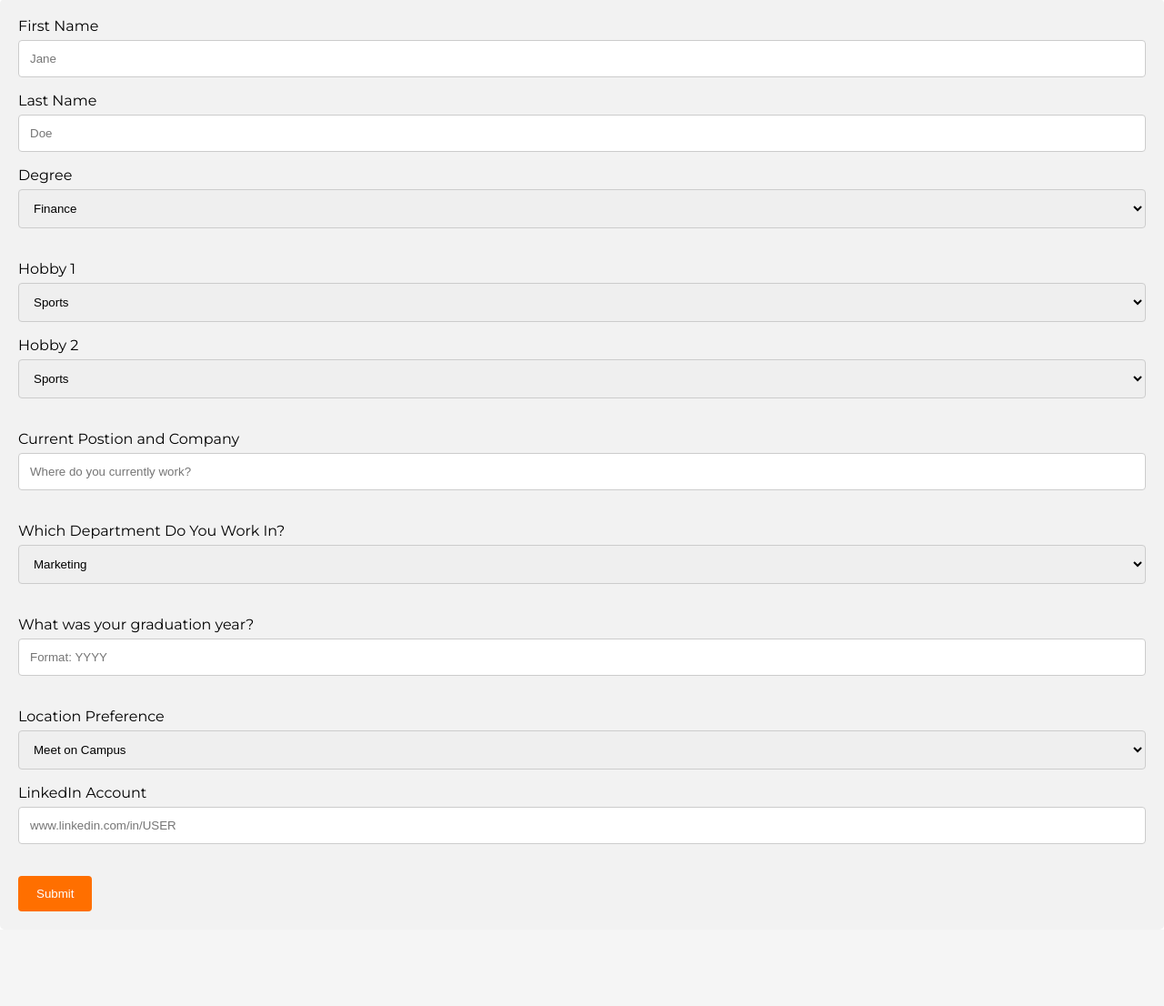
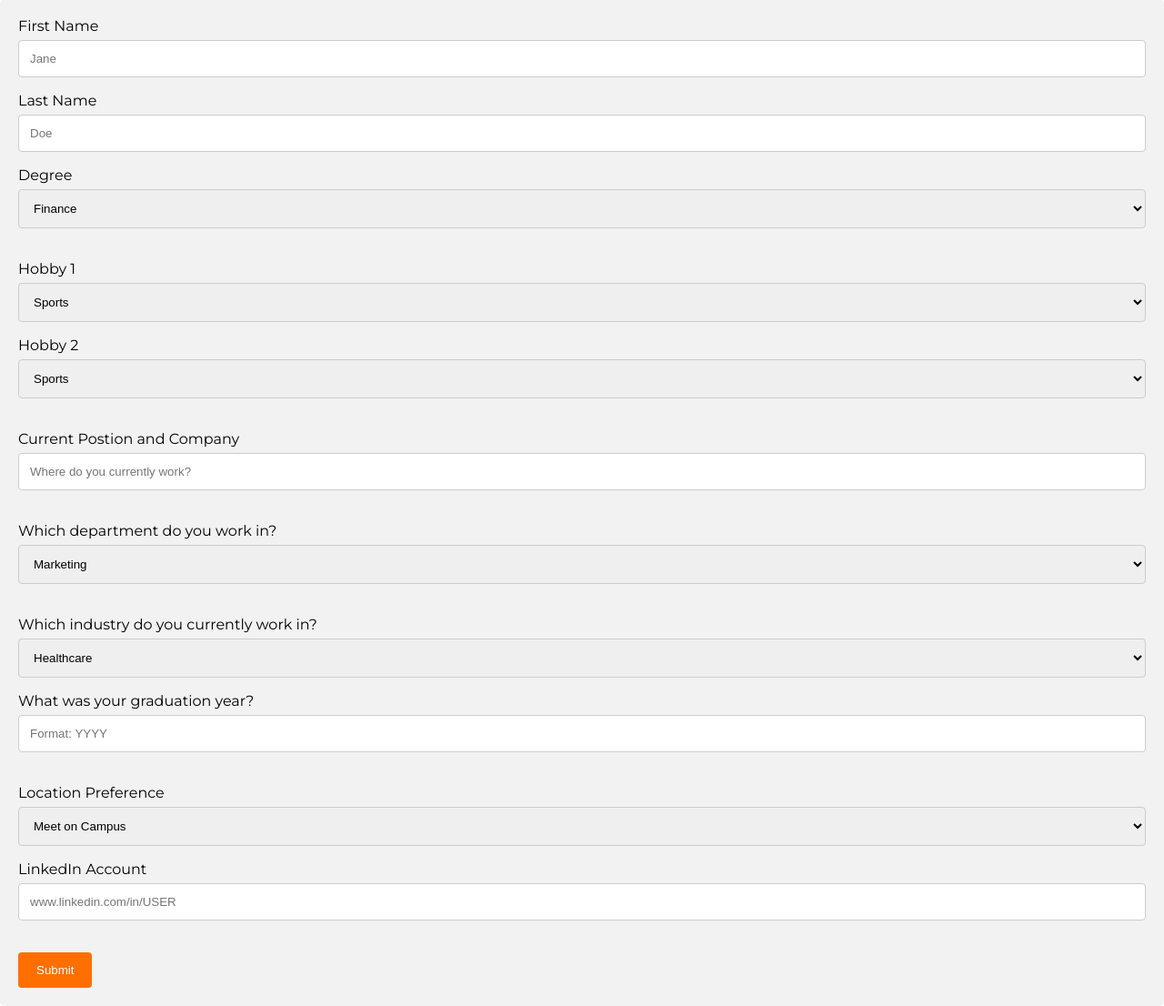
Before and after one commit to nishadpasricha/mentormatching, a Flask app: page /alumniform in a window 1280 px wide. Shown: the part 259-1365 px from the top of the page at 91% size. Before the commit the page ends 1261 px from the top, so only its background shows below. Run offline with Flask 3, Linux system fonts and the light colour scheme.

Commit message:
amended DB

```diff
--- a/app.py
+++ b/app.py
@@ -54,6 +54,7 @@ class Alumni(db.Model):
     hobby1 = db.Column(db.String(200),nullable=False)
     hobby2 = db.Column(db.String(200),nullable=False)
     workexp = db.Column(db.String(200),nullable=False)
+    industry = db.Column(db.String(200),nullable=False)
     dept = db.Column(db.String(200),nullable=False)
     graddate = db.Column(db.Integer)
     location = db.Column(db.String(200))
@@ -117,7 +118,7 @@ def alumniform():
 def alumniconfirm():
     if request.method == 'POST':
         request.form
-        global a_fname,a_lname,a_degree,a_hobby1,a_hobby2, a_workexp, a_dept, a_graddate, a_location,a_linkedin
+        global a_fname,a_lname,a_degree,a_hobby1,a_hobby2, a_workexp, a_dept, a_graddate, a_location,a_linkedin,a_industry
         a_fname = request.form.get("fname")
         a_lname = request.form.get("lname")
         a_degree = request.form.get("degree")
@@ -128,9 +129,10 @@ def alumniconfirm():
         a_graddate = request.form.get("graddate")
         a_location = request.form.get("location")
         a_linkedin = request.form.get("linkedin")
+        a_industry = request.form.get("a-industry")
         a_email = session.get('a_email',None)
-        alumni = Alumni(email=a_email,fname=a_fname,lname=a_lname,degree=a_degree,hobby1=a_hobby1,hobby2=a_hobby2,workexp=a_workexp,dept=a_dept,graddate=a_graddate,location=a_location,linkedin=a_linkedin)
+        alumni = Alumni(email=a_email,industry=a_industry,fname=a_fname,lname=a_lname,degree=a_degree,hobby1=a_hobby1,hobby2=a_hobby2,workexp=a_workexp,dept=a_dept,graddate=a_graddate,location=a_location,linkedin=a_linkedin)
         db.session.add(alumni)
         db.session.commit()
-        print( a_fname, a_lname, a_degree, a_hobby1,a_hobby2,a_workexp, a_dept,a_graddate, a_location,a_linkedin)
+        print( a_fname, a_lname, a_degree, a_hobby1,a_hobby2,a_workexp, a_dept,a_graddate, a_location,a_linkedin,a_industry)
     return render_template('alumniconfirm.html', a_fname = a_fname)
--- a/templates/alumniform.html
+++ b/templates/alumniform.html
@@ -151,7 +151,7 @@ input[type=submit]:hover {
         <br><br>
         <label for="a-workexperience">Current Postion and Company</label><br>
         <input type="text" id="a-workexperience" name="we" required placeholder="Where do you currently work?"><br><br>
-        <label for="a-department">Which Department Do You Work In?</label><br>
+        <label for="a-department">Which department do you work in?</label><br>
         <select name="a-department" id="department" required>
           <option value="marketing">Marketing</option>
           <option value ="finance">Finance</option>
@@ -164,6 +164,25 @@ input[type=submit]:hover {
           <option value="manufacturing">Manufacturing</option>
           <option value="dis-scm">Distribution/Supply Chain</option>
         </select><br><br>
+        <label for= a-industry>Which industry do you currently work in?</label>
+        <select name="a-industry" id="industry" required>
+          <option value="healthcare">Healthcare</option>
+          <option value="technology">Technology</option>
+          <option value="construction">Construction</option>
+          <option value="retail">Retail</option>
+          <option value="insurance">Insurance</option>
+          <option value="transportation">Transportation</option>
+          <option value="finance-banking">Finance/Banking</option>
+          <option value="education">Education</option>
+          <option value="research">Research</option>
+          </select><br>
+
+
+
+
+
+
+        </select>
         <label for="a-graddate">What was your graduation year?</label><br>
         <input type="text" id="a-graddate" name="graddate" required placeholder="Format: YYYY"><br><br>
         <label for="a-location">Location Preference</label><br>
```
Also changed, not shown: templates/studentemailcheck.html (+20 -0 lines), templates/studentform.html (+4 -3 lines).
